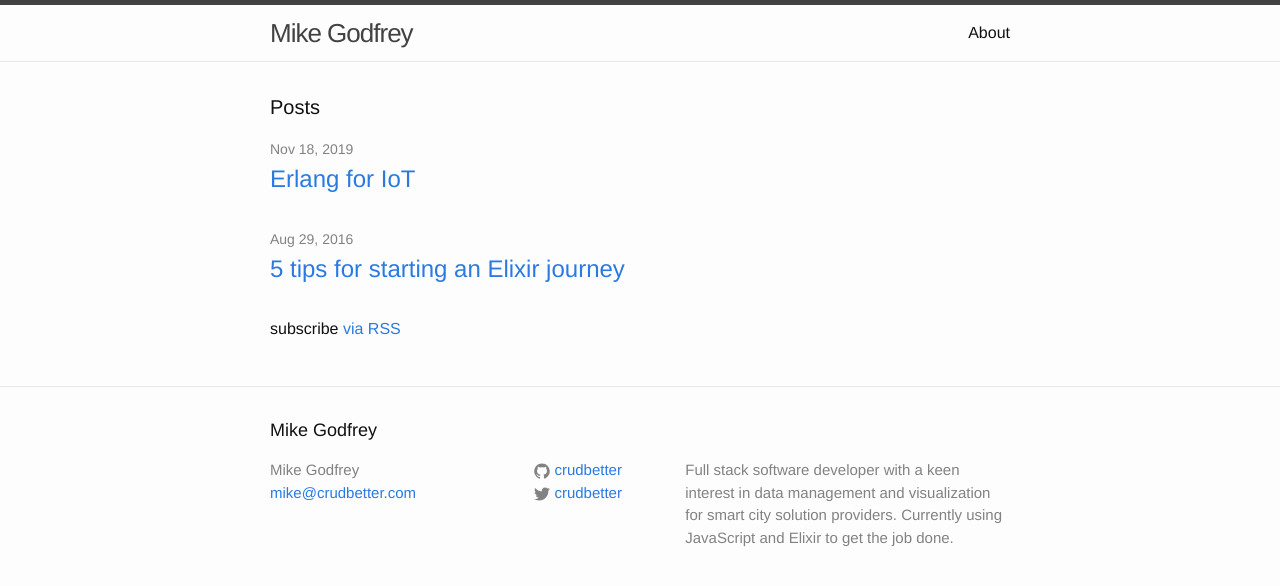
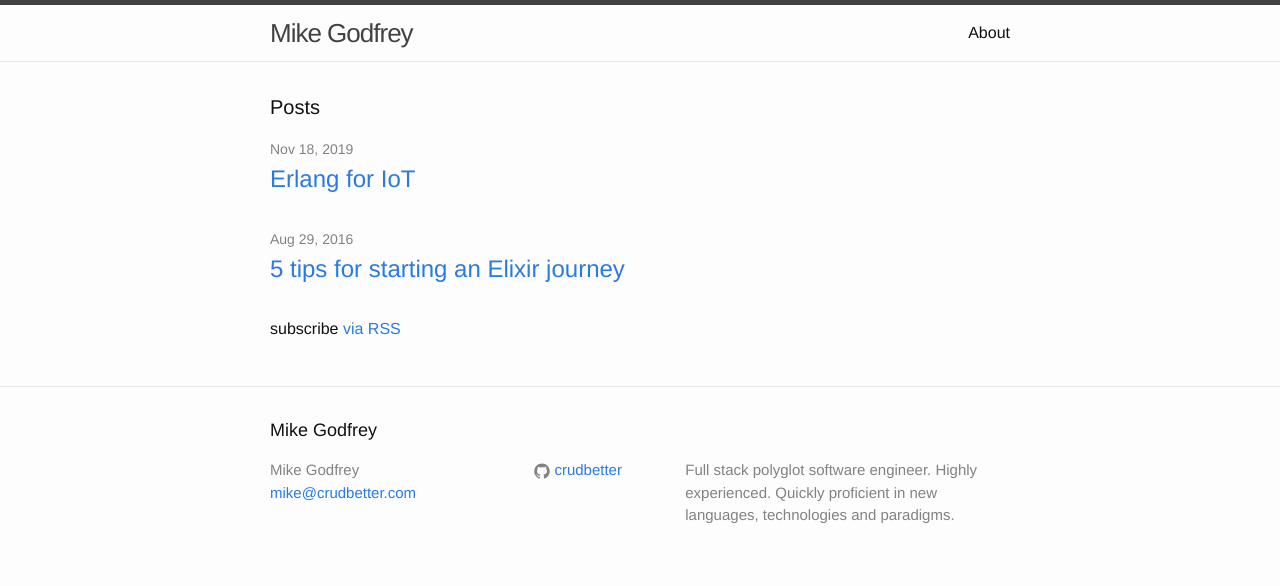
Before and after one commit to crudbetter/crudbetter.github.io, a Jekyll site: the page built from index.html, in a window 1280 px wide. Shown: the top 586 px of the page. Built offline with Jekyll 4.4.1, drawn with Linux system fonts in a browser that asks for light colours.

Commit message:
Update site settings

```diff
--- a/_config.yml
+++ b/_config.yml
@@ -9,11 +9,9 @@
 title: Mike Godfrey
 email: mike@crudbetter.com
 description: > # this means to ignore newlines until "baseurl:"
-  Full stack software developer with a keen interest in data management and visualization for smart city solution providers.
-  Currently using JavaScript and Elixir to get the job done.
+  Full stack polyglot software engineer. Highly experienced. Quickly proficient in new languages, technologies and paradigms.
 baseurl: "" # the subpath of your site, e.g. /blog
 url: "http://crudbetter.com" # the base hostname & protocol for your site
-twitter_username: crudbetter
 github_username:  crudbetter
 
 # Build settings
```
